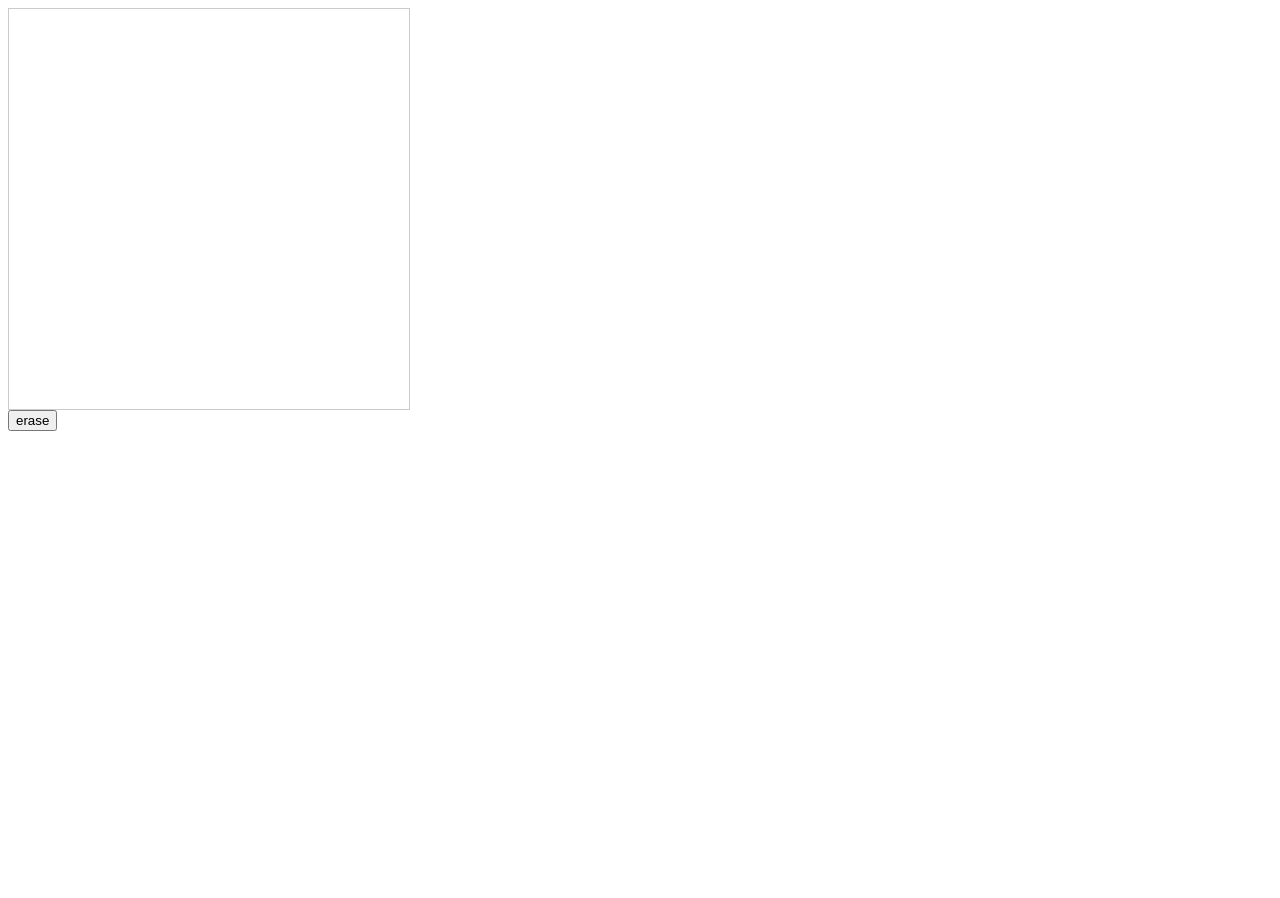
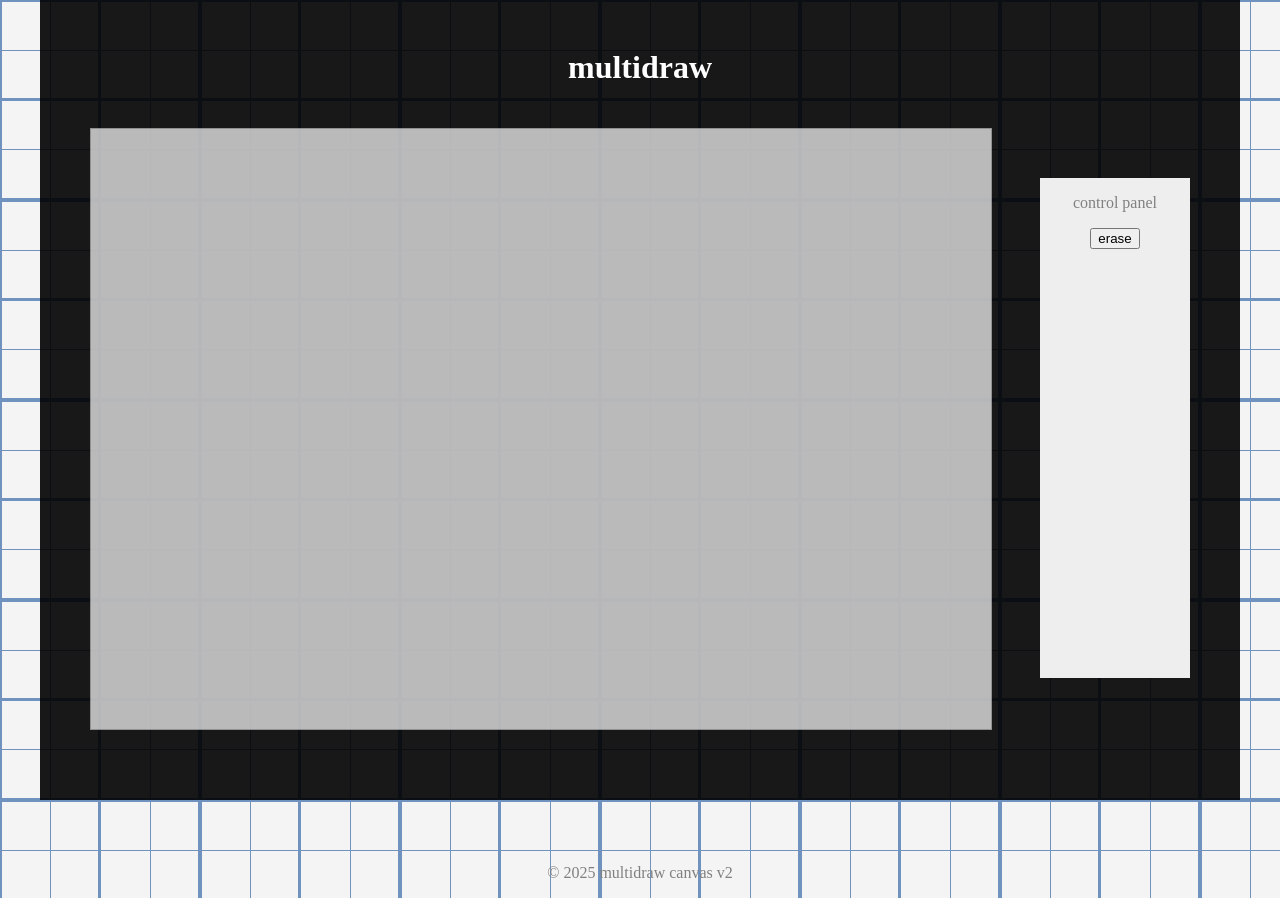
Before and after one commit to filouscience/multidraw, a plain HTML site: page multidraw.html in a window 1280 px wide. Before the commit the page ends 800 px from the top, so only its background shows below. Drawn offline with Linux system fonts and the light colour scheme.

Commit message:
Page design and layout

```diff
--- a/multidraw.html
+++ b/multidraw.html
@@ -1,3 +1,4 @@
+<!DOCTYPE html>
 <html>
 <head>
   <title>multidraw</title>
@@ -5,10 +6,24 @@
   <script type="module" src="main.js"></script>
 </head>
 <body>
-  <div id="canvas_container">
-    <canvas id="my_canvas" width="400" height="400">canvas error</canvas>
+  <div class="all-box">
+    <div class="dark-box">
+    </div>
+    <div class="top-box">
+      <h1>multidraw</h1>
+    </div>
+    <div class="center-box">
+      <div class="canvas-container">
+        <canvas id="my_canvas" width="900" height="600">canvas error</canvas>
+      </div>
+      <div class="control-panel">
+        <p>control panel</p>
+        <button id="erase_btn">erase</button>
+      </div>
+    </div>
+    <div class="bot-box">
+      <p>&#xA9; 2025 multidraw canvas v2</p>
+    </div>
   </div>
-  <button id="erase_btn">erase</button>
-  <p id="output"></p>
 </body>
 </html>
--- a/style.css
+++ b/style.css
@@ -1,9 +1,66 @@
+body {
+    background : url("img/chequer.png") repeat;
+    background-color : #d0d0d0;
+}
+
+h1 {
+    color : #ffffff;
+}
+
+.all-box {
+    width : 1200px;
+    margin-left : auto;
+    margin-right : auto;
+    color : #808080;
+}
+
+.dark-box {
+    top : 0px;
+    height : 100%;
+    width : 1200px;
+    z-index : -1;
+    position : fixed;
+    background : #000000;
+    opacity : 0.9;
+}
+
+.top-box {
+    width : 1200px;
+    height : 100px;
+    padding-top : 20px;
+    text-align : center;
+}
+
+.center-box {
+    width : 1200px;
+    height : 600px;
+}
+
+.canvas-container {
+    width : 900px;
+    margin-left : 50px;
+    float : left;
+}
+
+.control-panel {
+    width : 150px;
+    height : 500px;
+    margin : 50px;
+    float : left;
+    opacity : 1;
+    background : #eeeeee;
+    text-align : center;
+}
+
+.bot-box {
+    width : 1200px;
+    padding-top : 120px;
+    text-align : center;
+}
+
 #my_canvas {
   border : 1px solid #c3c3c3;
   background-color : #ffffff;
   cursor : crosshair;
-  opacity : 0.85;
-  position : relative;
-  top : 0px;
-  left : 0px;
+  opacity : 0.7;
 }
```
Also changed, not shown: img/chequer.png (added).
